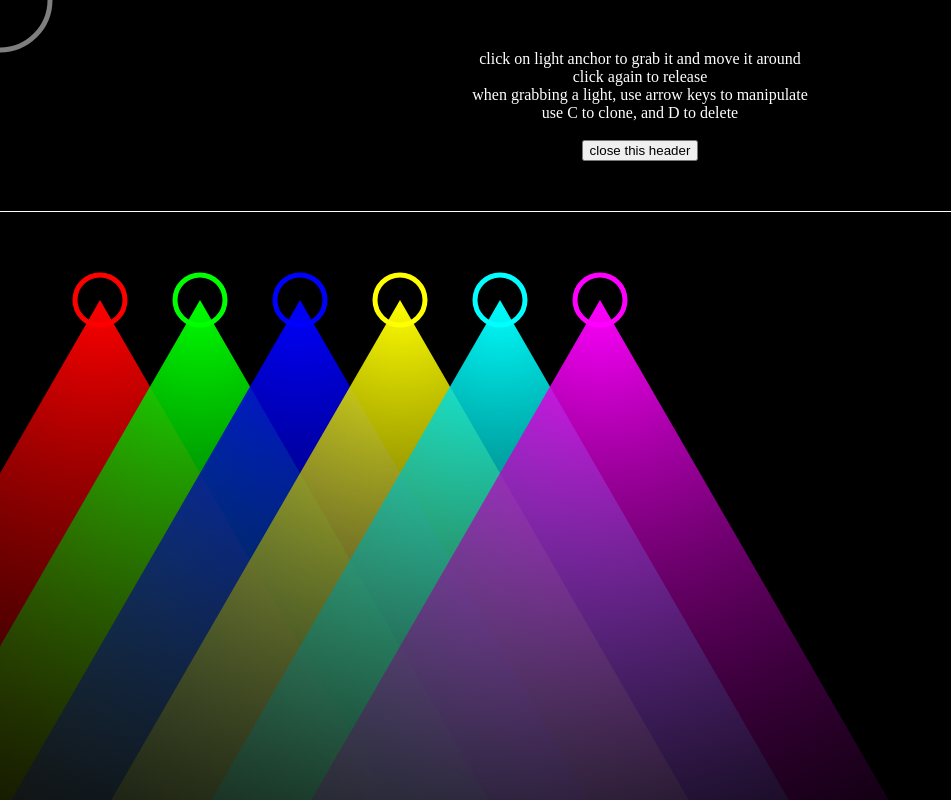
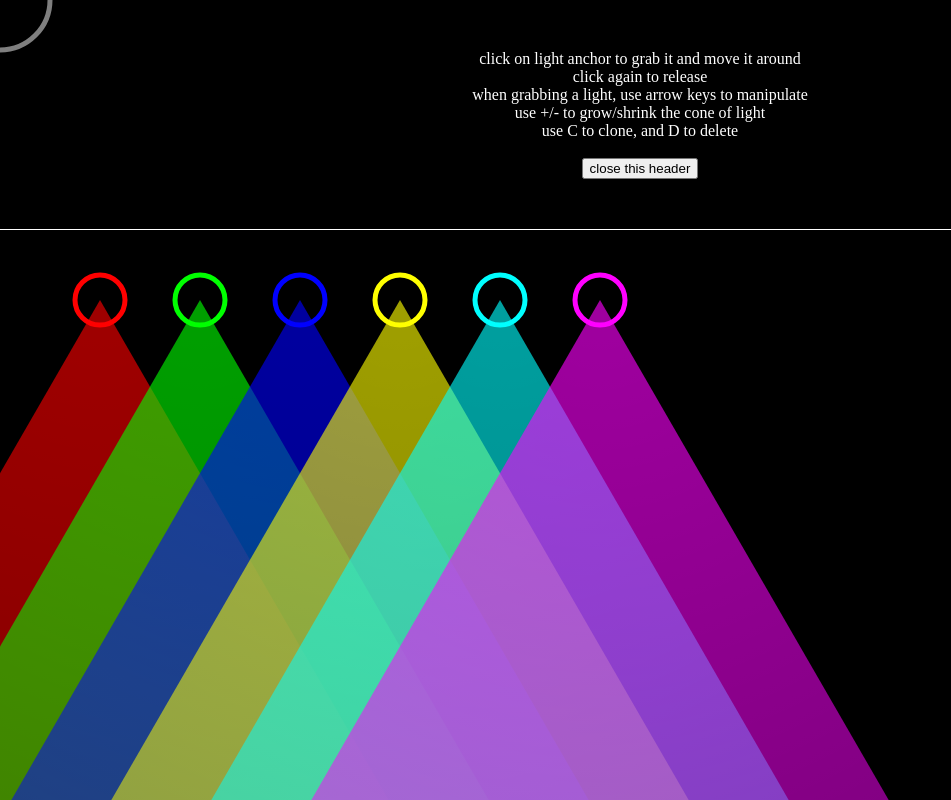
Before and after one commit to mpaulweeks/lightshow, a plain HTML site: page index.html in a window 1280 px wide. Shown: the whole page, without its empty margins (0-951 px from the left). Drawn offline with Linux system fonts and the light colour scheme.

Commit message:
add grow/shrink

```diff
--- a/canvas.js
+++ b/canvas.js
@@ -25,21 +25,18 @@ const draw = () => {
   ctx.fillStyle = 'black';
   ctx.fillRect(0, 0, canvasElm.width, canvasElm.height);
 
-  const maxLength = Math.max(canvasElm.width, canvasElm.height);
-  const squareLength = Math.min(canvasElm.width, canvasElm.height);
-
   s.lights.forEach(light => {
     const grad = ctx.createRadialGradient(
       light.origin.x, light.origin.y, 0,
-      light.origin.x, light.origin.y, squareLength
+      light.origin.x, light.origin.y, light.depth
     );
-    grad.addColorStop(0, light.color);
-    grad.addColorStop(1, '#00000000');
+    grad.addColorStop(0, light.color + 'A0');
+    grad.addColorStop(1, light.color + '80');
 
     ctx.fillStyle = grad;
     ctx.beginPath();
-    const leftPoint = calcRayPoint(light.origin, light.angle - light.window, squareLength*1.5);
-    const rightPoint = calcRayPoint(light.origin, light.angle + light.window, squareLength*1.5);
+    const leftPoint = calcRayPoint(light.origin, light.angle - light.window, light.depth);
+    const rightPoint = calcRayPoint(light.origin, light.angle + light.window, light.depth);
     ctx.moveTo(light.origin.x, light.origin.y);
     [leftPoint, rightPoint].forEach(p => {
       ctx.lineTo(p.x, p.y);
--- a/index.html
+++ b/index.html
@@ -46,6 +46,8 @@
     <br/>
     when grabbing a light, use arrow keys to manipulate
     <br/>
+    use +/- to grow/shrink the cone of light
+    <br/>
     use C to clone, and D to delete
     <br/>
     <br/>
--- a/main.js
+++ b/main.js
@@ -39,6 +39,14 @@ const actions = [
   {
     code: 'ArrowDown',
     callback: () => state.selected && state.selected.angleClose(),
+  },
+  {
+    code: 'Equal',
+    callback: () => state.selected && state.selected.grow(),
+  },
+  {
+    code: 'Minus',
+    callback: () => state.selected && state.selected.shrink(),
   },
 ].reduce((obj, action) => {
   obj[action.code] = {
--- a/model.js
+++ b/model.js
@@ -4,6 +4,7 @@ export class Light {
     this.color = data.color;
     this.angle = data.angle;
     this.window = data.window;
+    this.depth = data.depth;
   }
   clone() {
     return new Light({
@@ -26,4 +27,10 @@ export class Light {
   angleClose() {
     this.window = Math.max(this.window - 0.01, 0.01);
   }
+  grow() {
+    this.depth = Math.min(this.depth + 1, document.body.clientWidth);
+  }
+  shrink() {
+    this.depth = Math.max(this.depth - 1, 5);
+  }
 }
--- a/state.js
+++ b/state.js
@@ -4,41 +4,34 @@ export const state = {
   lights: [
     {
       origin: {x: 100, y: 300},
-      color: '#FF0000FF',
-      angle: Math.PI * 0.5,
-      window: Math.PI / 6,
+      color: '#FF0000',
     },
     {
       origin: {x: 200, y: 300},
-      color: '#00FF00FF',
-      angle: Math.PI * 0.5,
-      window: Math.PI / 6,
+      color: '#00FF00',
     },
     {
       origin: {x: 300, y: 300},
-      color: '#0000FFFF',
-      angle: Math.PI * 0.5,
-      window: Math.PI / 6,
+      color: '#0000FF',
     },
     {
       origin: {x: 400, y: 300},
-      color: '#FFFF00FF',
-      angle: Math.PI * 0.5,
-      window: Math.PI / 6,
+      color: '#FFFF00',
     },
     {
       origin: {x: 500, y: 300},
-      color: '#00FFFFFF',
-      angle: Math.PI * 0.5,
-      window: Math.PI / 6,
+      color: '#00FFFF',
     },
     {
       origin: {x: 600, y: 300},
-      color: '#FF00FFFF',
-      angle: Math.PI * 0.5,
-      window: Math.PI / 6,
+      color: '#FF00FF',
     },
-  ].map(data => new Light(data)),
+  ].map(data => new Light({
+    ...data,
+    angle: Math.PI * 0.5,
+    window: Math.PI / 6,
+    depth: document.body.clientWidth/2,
+  })),
   selected: undefined,
   hover: undefined,
   mouse: {
```
